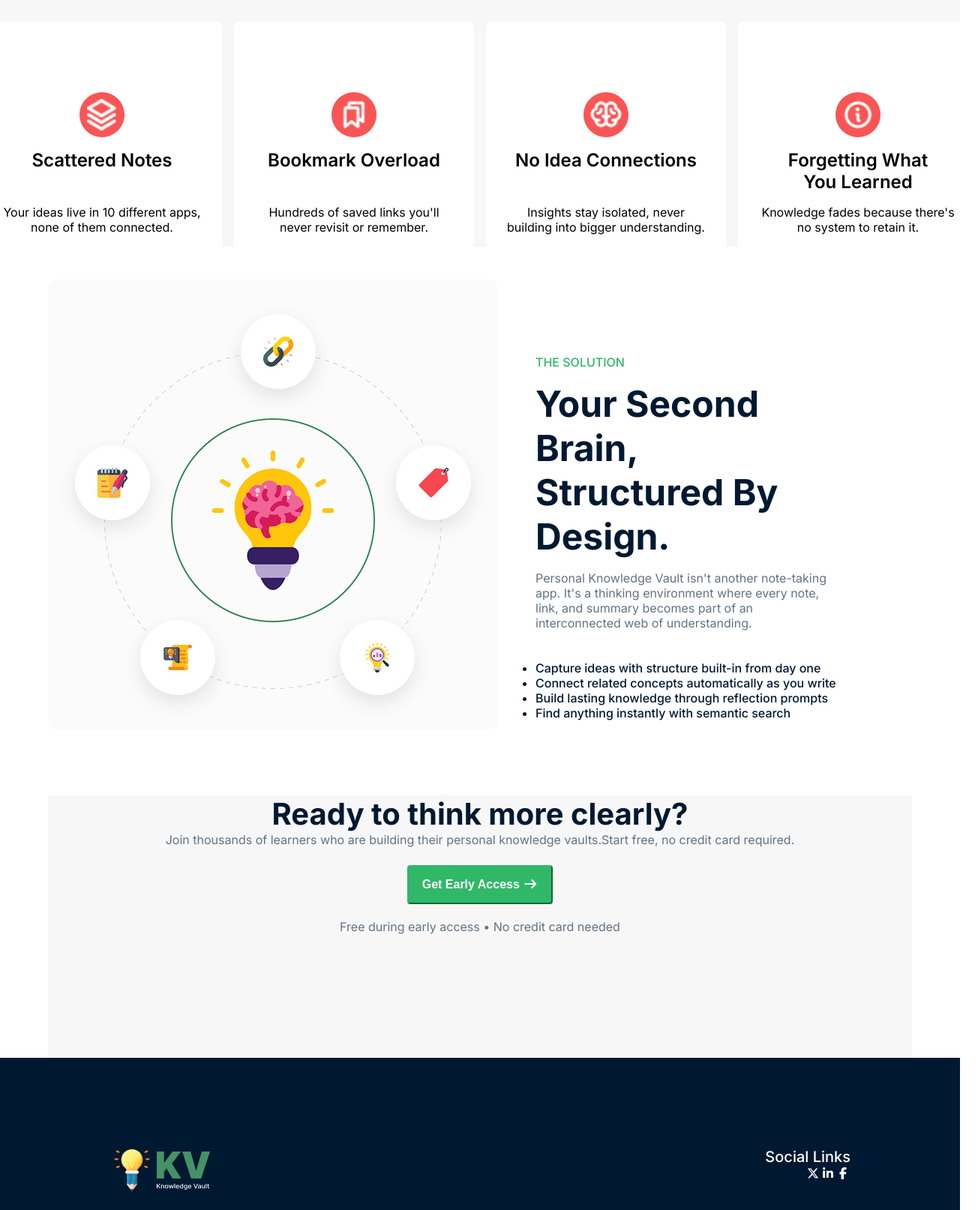
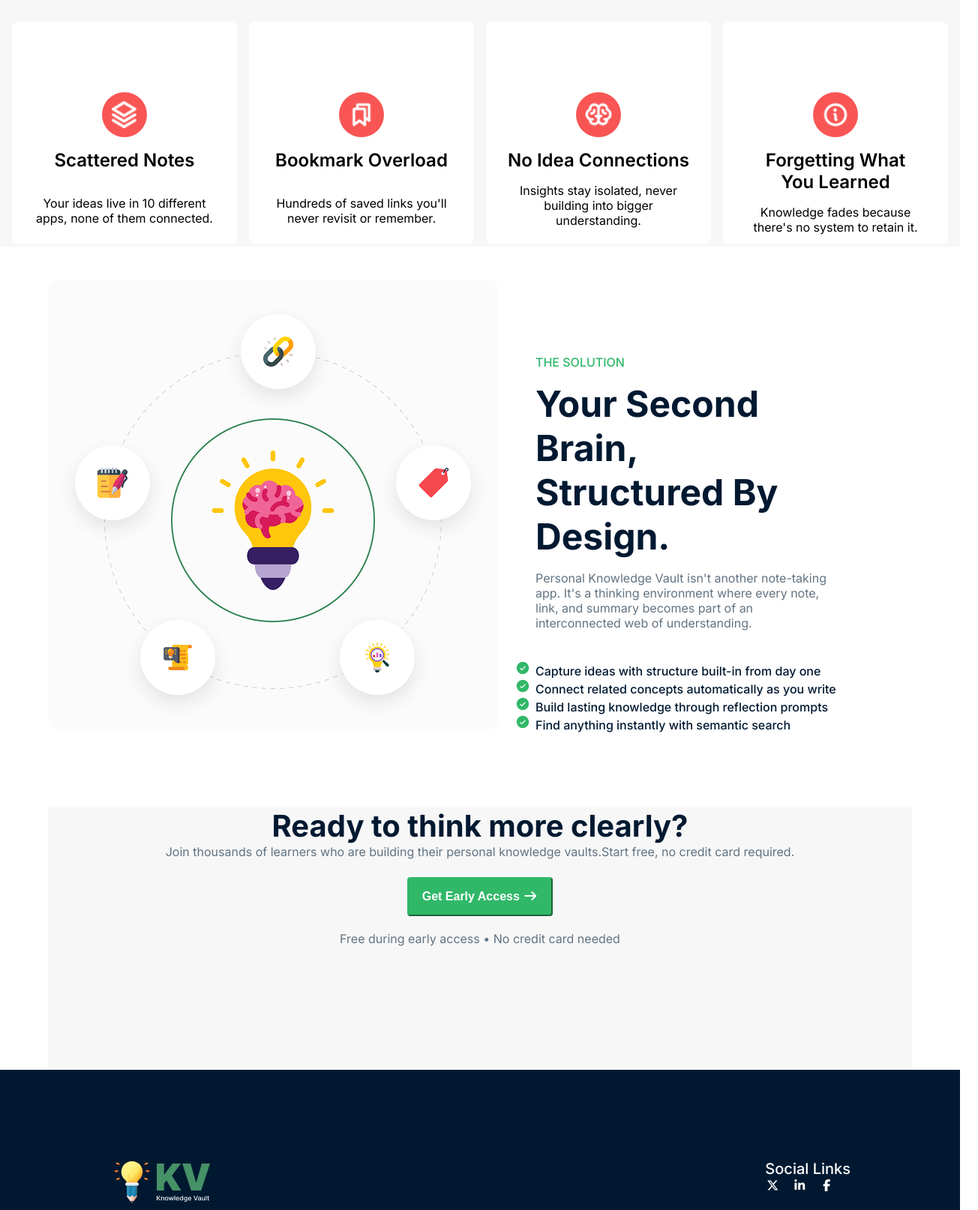
Before and after one commit to Abir-12060710/ph-b13-assignment1, a plain HTML site: page index.html in a window 1280 px wide. Shown: the part 880-2494 px from the top of the page at 75% size, 1304 px wide, since content can reach past the window. Drawn offline with Linux system fonts and the light colour scheme.

Commit message:
issues solved

```diff
--- a/css/style.css
+++ b/css/style.css
@@ -64,7 +64,7 @@ body {
 .banner {
     width: 100%;
     height: 678px;
-    background-image: url("/assets/hero-bg.png");
+    background-image: url("../assets/hero-bg.png");
     background-size: contain;
     background-repeat: no-repeat;
     display: flex;
@@ -123,8 +123,7 @@ body {
 
 .btn1,
 .btn2 {
-    width: 251px;
-    height: 52px;
+
     border-radius: 4px;
     font-size: 16px;
     font-weight: 600;
@@ -183,8 +182,8 @@ body {
 }
 
 .card {
-    width: 320px;
-    height: 316px;
+    width: 300px;
+    height: 296px;
     border-radius: 8px;
     padding: 24px;
     background-color: white;
@@ -204,10 +203,10 @@ body {
 }
 
 .cardpic img {
-    width: 70%;
-    height: 70%;
+    width: 60%;
+    height: 60%;
     object-fit: contain;
-    margin: 15%;
+    margin: 20%;
 }
 
 .cardhd {
@@ -224,7 +223,7 @@ body {
     text-align: center;
 }
 
-/* brain section */
+/* brain section or 3rd page */
 
 
 .pg3cont {
@@ -268,7 +267,7 @@ body {
 
 .pg3box4 ul {
     margin-top: 40px;
-    list-style-image: url("assets/CheckCircle.png");
+    list-style-image: url("../assets/CheckCircle.png");
 }
 
 .pg3box4 ul li {
@@ -330,8 +329,9 @@ body {
     font-weight: 400;
     color: #627382;
 }
+
 /* footer design */
-.ftr{
+.ftr {
     background-color: #001931;
     height: 348px;
     color: white;
@@ -340,28 +340,37 @@ body {
     flex-direction: column;
     align-items: center;
 }
-.footbx1{
+
+.footbx1 {
     display: flex;
     flex-direction: row;
     justify-content: space-between;
     width: 95%;
     height: 64px;
 }
-.prt2{
+
+.prt2 {
     display: flex;
     flex-direction: column;
-    align-items: end;
+    align-items: initial;
 }
-.upper{
+
+.upper {
     font-size: 20px;
     font-weight: 500;
 }
+
 .lower ul {
     list-style: none;
     display: flex;
     flex-direction: row;
 }
-.cpyright{
+
+.lower ul li {
+    margin-right: 16px;
+}
+
+.cpyright {
     width: 100%;
     margin-top: 120px;
     font-size: 16px;
--- a/index.html
+++ b/index.html
@@ -5,7 +5,7 @@
     <meta charset="UTF-8">
     <meta name="viewport" content="width=device-width, initial-scale=1.0">
     <title>Assignment 1</title>
-    <link rel="stylesheet" href="/css/style.css">
+    <link rel="stylesheet" href="./css/style.css">
     <link rel="preconnect" href="https://fonts.googleapis.com">
     <link rel="preconnect" href="https://fonts.gstatic.com" crossorigin>
     <link
@@ -17,6 +17,7 @@
 </head>
 
 <body>
+    <!-- header section -->
     <header>
         <!-- navigation bar -->
         <section>
```
